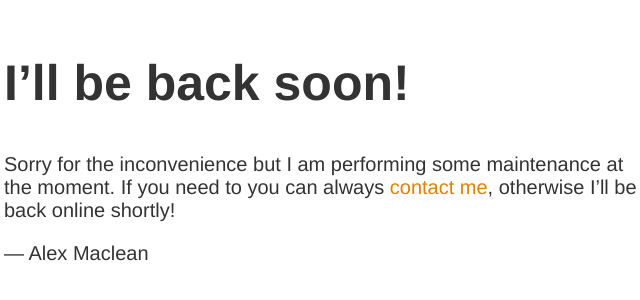
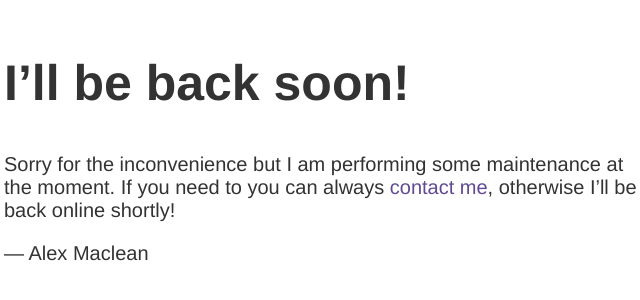
Before and after one commit to alexrbmaclean/alexrbmaclean.github.io, a plain HTML site: page index.html in a window 1280 px wide. Shown: the part 146-446 px from the top of the page, 311-951 px from the left. Drawn offline with Linux system fonts and the light colour scheme.

Commit message:
Update index.html

```diff
--- a/index.html
+++ b/index.html
@@ -5,7 +5,7 @@
   h1 { font-size: 50px; }
   body { font: 20px Helvetica, sans-serif; color: #333; }
   article { display: block; text-align: left; width: 650px; margin: 0 auto; }
-  a { color: #dc8100; text-decoration: none; }
+  a { color: #614a93; text-decoration: none; }
   a:hover { color: #333; text-decoration: none; }
 </style>
 
```
